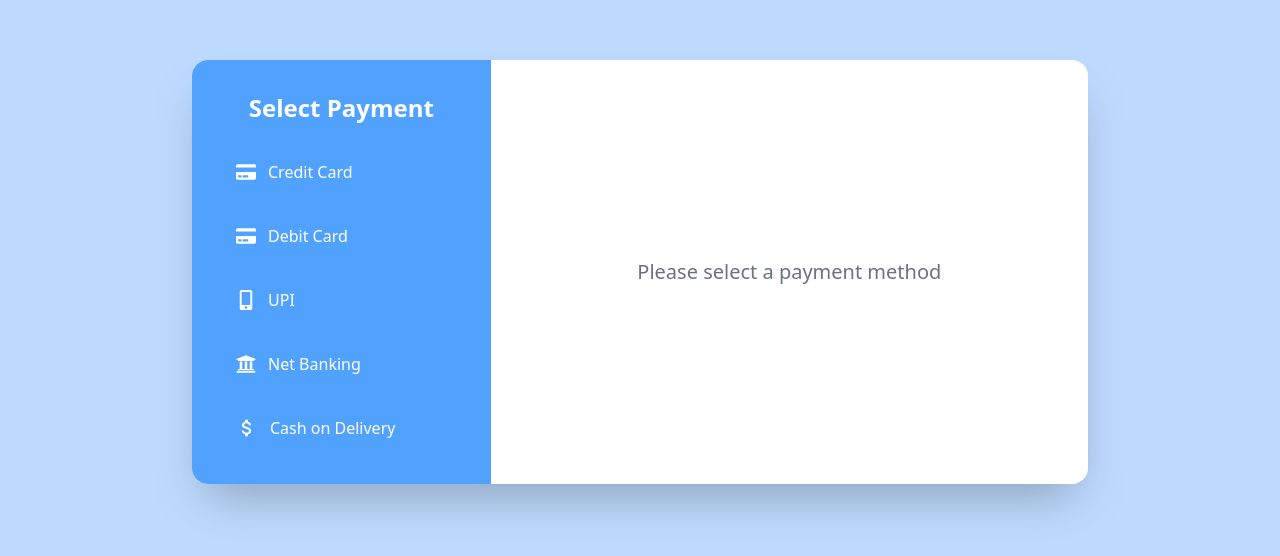
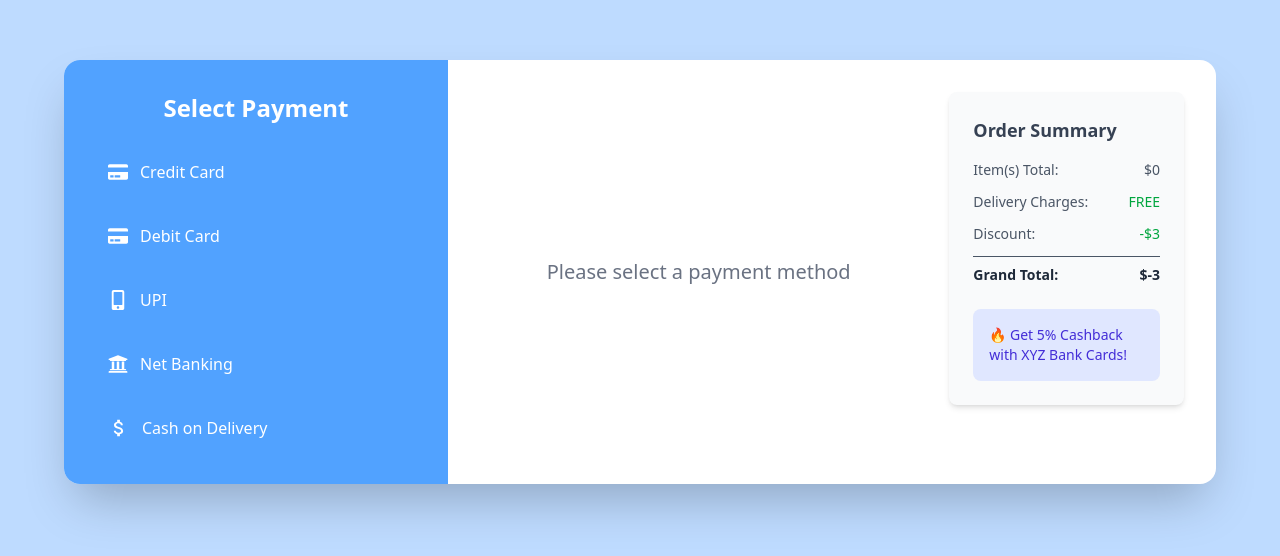
Before and after one commit to moidalam05/E-Shop-React, a React (Vite) app: page /checkout/payment in a window 1280 px wide. Shown: the part 128-684 px from the top of the page. Built offline with nearby package versions, Linux system fonts and the light colour scheme.

Commit message:
feat: Implement total price management with action creator and reducer

```diff
--- /dev/null
+++ b/src/actions/totalPriceActionCreator.js
@@ -0,0 +1,6 @@
+const totalPriceActionCreator = (totalPrice) => ({
+  type: "SET_TOTAL_PRICE",
+  payload: totalPrice,
+});
+
+export default totalPriceActionCreator;
--- a/src/index.css
+++ b/src/index.css
@@ -13,3 +13,14 @@
 .animate-bounce-slow {
   animation: bounce-slow 2s infinite;
 }
+
+div.toast-container {
+  padding: 0 !important;
+  margin: 0 !important;
+  position: fixed !important; /* Fix position */
+  top: 0 !important;
+  right: 0 !important;
+  z-index: 9999999 !important; /* High z-index */
+  box-shadow: none !important;
+  width: auto !important; /* Adjust width */
+}
--- a/src/main.jsx
+++ b/src/main.jsx
@@ -9,8 +9,8 @@ import { Toaster } from "react-hot-toast";
 createRoot(document.getElementById("root")).render(
   <BrowserRouter>
     <Provider store={store}>
+      <Toaster />
       <App />
-      <Toaster />
     </Provider>
   </BrowserRouter>
 );
--- a/src/pages/Cart.jsx
+++ b/src/pages/Cart.jsx
@@ -7,6 +7,7 @@ import {
   updateCartQuantity,
 } from "../actions/cartActionCreator";
 import { Link } from "react-router-dom";
+import totalPriceActionCreator from "../actions/totalPriceActionCreator";
 const Cart = () => {
   const dispatch = useDispatch();
   const [totalPrice, setTotalPrice] = useState(0);
@@ -18,6 +19,7 @@ const Cart = () => {
       total += item.price;
     });
     setTotalPrice(total);
+    dispatch(totalPriceActionCreator(totalPrice));
   };
 
   const handleQuantityChange = (e, id) => {
--- a/src/pages/Payment.jsx
+++ b/src/pages/Payment.jsx
@@ -1,16 +1,15 @@
-import React, { useState } from "react";
-import {
-  FaCreditCard,
-  FaUniversity,
-  FaMobileAlt,
-  FaMoneyBillWave,
-} from "react-icons/fa";
+import React, { useEffect, useState } from "react";
+import { FaCreditCard, FaUniversity, FaMobileAlt } from "react-icons/fa";
 import { MdOutlineAttachMoney } from "react-icons/md";
+import { useSelector } from "react-redux";
 import { useNavigate } from "react-router-dom";
 
 const Payment = () => {
   const [selectedOption, setSelectedOption] = useState("");
   const navigate = useNavigate();
+  const [discount, setDiscount] = useState(0);
+
+  const totalPrice = useSelector((state) => state.totalPriceReducer || 0);
 
   const paymentOptions = [
     {
@@ -38,17 +37,19 @@ const Payment = () => {
 
   const handlePaymentSubmit = (e) => {
     e.preventDefault();
-
     if (selectedOption) {
-      // Handle payment submission logic here
       console.log("Payment submitted:", selectedOption);
       navigate("/checkout/payment/success");
     }
   };
 
+  useEffect(() => {
+    setDiscount(Math.floor(Math.random() * 5));
+  }, [setDiscount]);
+
   return (
     <div className="min-h-screen flex items-center justify-center bg-blue-200 p-6">
-      <div className="bg-white shadow-2xl rounded-2xl overflow-hidden max-w-4xl w-full flex flex-col md:flex-row">
+      <div className="bg-white shadow-2xl rounded-2xl overflow-hidden max-w-6xl w-full flex flex-col md:flex-row">
         {/* Sidebar */}
         <div className="w-full md:w-1/3 bg-blue-400 text-white p-8 space-y-6">
           <h2 className="text-2xl font-bold text-center mb-6">
@@ -74,14 +75,15 @@ const Payment = () => {
         </div>
 
         {/* Main Section */}
-        <div className="flex-1 p-8">
+        <div className="flex-1 p-8 flex flex-col md:flex-row gap-8">
+          {/* Left Form Section */}
+          <div className="flex-1">
             {!selectedOption && (
               <div className="flex justify-center items-center h-full text-gray-500 text-xl">
                 Please select a payment method
               </div>
             )}
 
-          {/* Forms */}
             <div className="max-w-md mx-auto space-y-6">
               {selectedOption === "creditcard" && (
                 <PaymentForm
@@ -106,19 +108,50 @@ const Payment = () => {
               )}
             </div>
 
-          {/* Secure badge */}
             {selectedOption && (
               <div className="text-center mt-8 text-gray-400 text-sm">
                 🔒 Secure SSL Encrypted Payment
               </div>
             )}
           </div>
+
+          {/* Right Order Summary Section */}
+          <div className="w-full md:w-1/3 bg-gray-50 rounded-lg p-6 shadow-md h-fit">
+            <h2 className="text-lg font-bold text-gray-700 mb-4">
+              Order Summary
+            </h2>
+            <div className="space-y-3 text-sm text-gray-600">
+              <div className="flex justify-between">
+                <span>Item(s) Total:</span>
+                <span>${totalPrice}</span>
+              </div>
+              <div className="flex justify-between">
+                <span>Delivery Charges:</span>
+                <span className="text-green-600">FREE</span>
+              </div>
+              <div className="flex justify-between">
+                <span>Discount:</span>
+                <span className="text-green-600">-${discount}</span>
+              </div>
+              <hr className="my-2" />
+              <div className="flex justify-between font-semibold text-gray-800">
+                <span>Grand Total:</span>
+                <span>${totalPrice - discount}</span>
+              </div>
+            </div>
+
+            {/* Recommended Offer */}
+            <div className="mt-6 p-4 bg-indigo-100 text-indigo-700 text-sm rounded-lg">
+              🔥 Get 5% Cashback with XYZ Bank Cards!
+            </div>
+          </div>
+        </div>
       </div>
     </div>
   );
 };
 
-// Components
+// Reusable Components
 
 const PaymentForm = ({ type, handlePaymentSubmit }) => (
   <>
@@ -179,7 +212,6 @@ const CashOnDelivery = ({ handlePaymentSubmit }) => (
   </>
 );
 
-// Reusable Input
 const Input = ({ label, placeholder, type = "text" }) => (
   <div className="flex flex-col">
     <label className="text-sm font-medium text-gray-700 mb-1">{label}</label>
@@ -191,9 +223,7 @@ const Input = ({ label, placeholder, type = "text" }) => (
   </div>
 );
 
-// Reusable Button
-const SubmitButton = ({ label = "Pay Now", handlePaymentSubmit }) => {
-  return (
+const SubmitButton = ({ label = "Pay Now", handlePaymentSubmit }) => (
   <button
     onClick={handlePaymentSubmit}
     type="button"
@@ -202,6 +232,5 @@ const SubmitButton = ({ label = "Pay Now", handlePaymentSubmit }) => {
     {label}
   </button>
 );
-};
 
 export default Payment;
--- a/src/pages/Success.jsx
+++ b/src/pages/Success.jsx
@@ -1,9 +1,11 @@
 import React, { useEffect } from "react";
 import { MdCheckCircle } from "react-icons/md";
 import Confetti from "react-confetti";
+import { useSelector } from "react-redux";
 
 const Success = () => {
   const [showConfetti, setShowConfetti] = React.useState(true);
+  const totalPrice = useSelector((state) => state.totalPriceReducer);
 
   useEffect(() => {
     const timer = setTimeout(() => {
@@ -48,7 +50,7 @@ const Success = () => {
             </div>
             <div className="flex justify-between text-sm text-gray-600">
               <span>Amount Paid:</span>
-              <span>₹1,999</span>
+              <span>${totalPrice}</span>
             </div>
           </div>
 
--- /dev/null
+++ b/src/reducers/totalPriceReducer.js
@@ -0,0 +1,12 @@
+const initialState = 0;
+
+const totalPriceReducer = (state = initialState, action) => {
+  switch (action.type) {
+    case "SET_TOTAL_PRICE":
+      return action.payload;
+    default:
+      return state;
+  }
+};
+
+export default totalPriceReducer;
--- a/src/store/store.js
+++ b/src/store/store.js
@@ -13,6 +13,7 @@ import shopProductsReducer from "../reducers/shopProductsReducer";
 import productByCategoryReducer from "../reducers/ProductsByCategoryReducer";
 import cartReducer from "../reducers/cartReducer";
 import searchReducer from "../reducers/searchReducer";
+import totalPriceReducer from "../reducers/totalPriceReducer";
 
 const combineReducer = combineReducers({
   signupReducer,
@@ -24,6 +25,7 @@ const combineReducer = combineReducers({
   productByCategoryReducer,
   cartReducer,
   searchReducer,
+  totalPriceReducer,
 });
 
 const store = createStore(combineReducer, applyMiddleware(logger));
```
Lines whose indentation alone changed are shown as unchanged.
